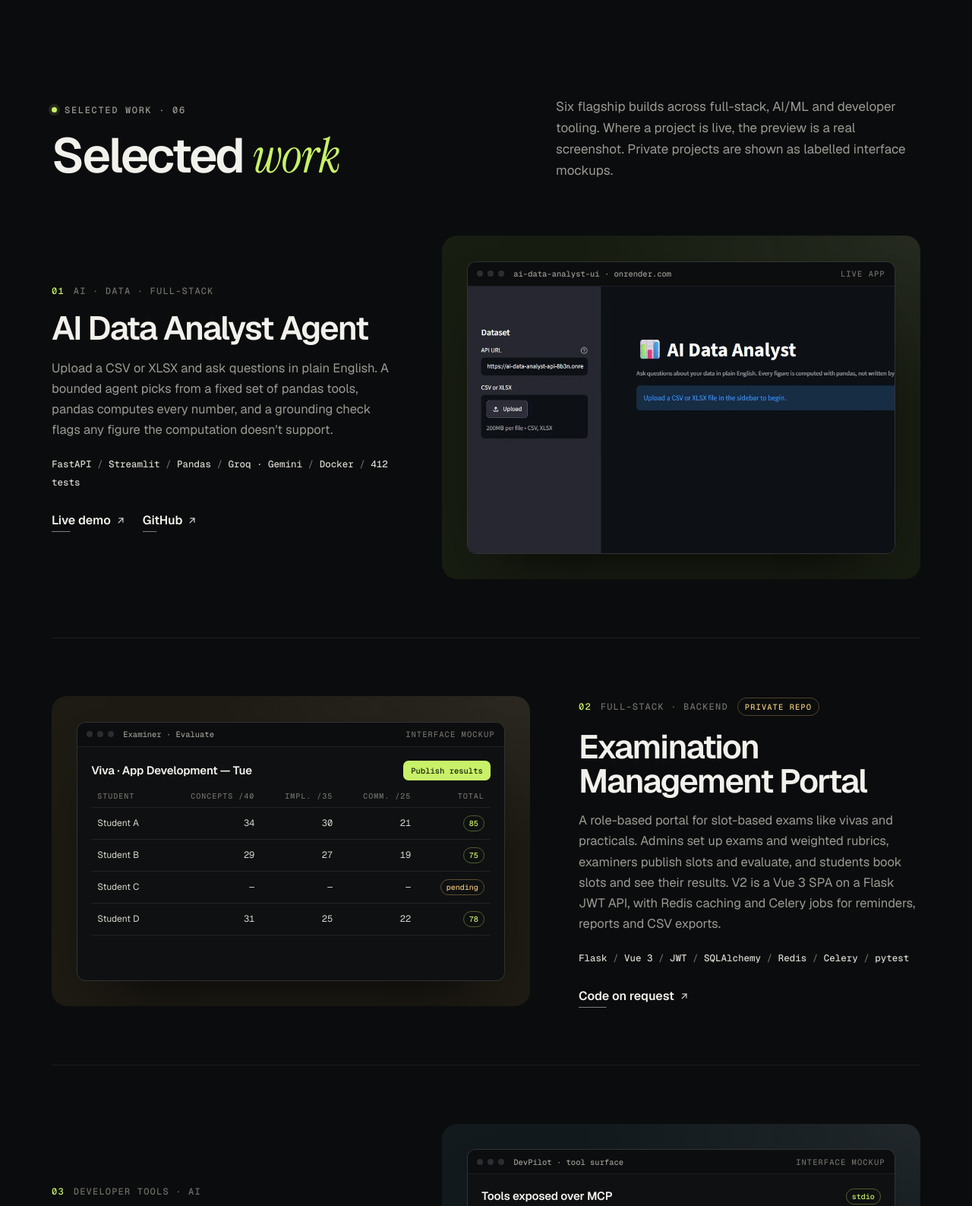
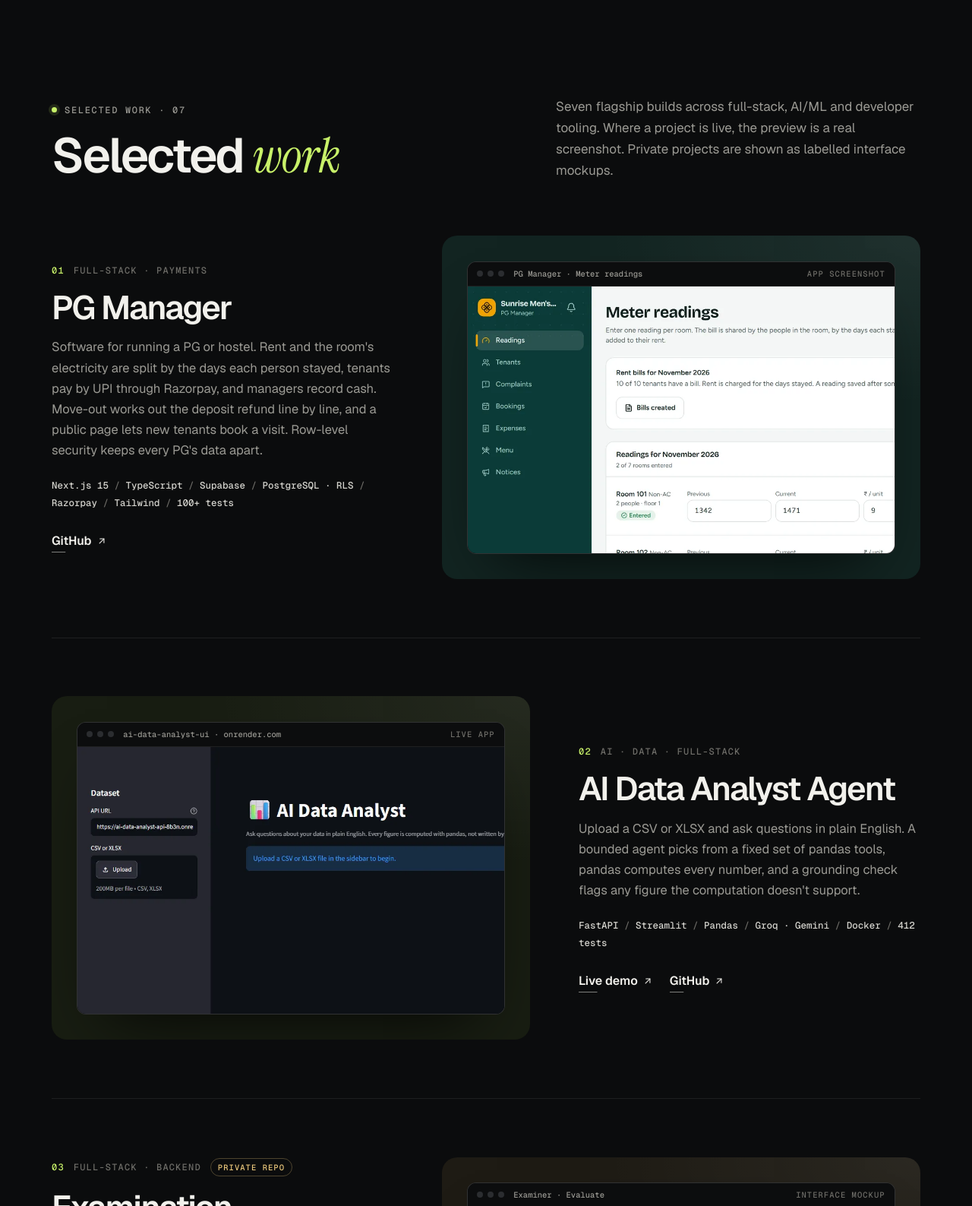
Before and after one commit to KD-kaustubh/KD-kaustubh.github.io, a plain HTML site: page index.html in a window 1280 px wide. Shown: the part 1213-2800 px from the top of the page at 76% size. Drawn offline with nearby package versions, Linux system fonts and the light colour scheme; no server answers.

Commit message:
add pg manager and brain atlas to portfolio

```diff
--- a/index.html
+++ b/index.html
@@ -410,7 +410,7 @@ pre.code{margin:0;padding:12px 14px;font:400 11.5px/1.7 var(--mono);color:var(--
       <div class="hero-copy">
         <span class="kicker" data-reveal>Software Developer · Full-Stack &amp; AI/ML</span>
         <h1 data-reveal style="--rd:80ms">I build software<br>that <span class="serif">ships.</span></h1>
-        <p class="hero-sub" data-reveal style="--rd:160ms">I build full-stack web applications, LLM agents and data products, from Flask and FastAPI backends to Vue front ends and deployed AI tools.</p>
+        <p class="hero-sub" data-reveal style="--rd:160ms">I build full-stack web applications, LLM agents and data products, from Flask, FastAPI and Next.js backends to Vue and React front ends and deployed AI tools.</p>
         <div class="hero-cta" data-reveal style="--rd:240ms">
           <a class="btn btn-lime" href="#work">View selected work
             <svg class="i" viewBox="0 0 24 24"><path d="M5 12h14"/><path d="m12 5 7 7-7 7"/></svg>
@@ -574,16 +574,35 @@ answer = llm.explain(result)
     <div class="wrap">
       <div class="sec-head">
         <div>
-          <span class="kicker" data-reveal>Selected work · 06</span>
+          <span class="kicker" data-reveal>Selected work · 07</span>
           <h2 data-reveal style="--rd:80ms">Selected <span class="serif">work</span></h2>
         </div>
-        <p data-reveal style="--rd:160ms">Six flagship builds across full-stack, AI/ML and developer tooling. Where a project is live, the preview is a real screenshot. Private projects are shown as labelled interface mockups.</p>
+        <p data-reveal style="--rd:160ms">Seven flagship builds across full-stack, AI/ML and developer tooling. Where a project is live, the preview is a real screenshot. Private projects are shown as labelled interface mockups.</p>
       </div>
 
       <!-- 01 -->
       <article class="work">
         <div class="work-copy" data-reveal>
-          <div class="work-idx"><b>01</b>AI · Data · Full-Stack</div>
+          <div class="work-idx"><b>01</b>Full-Stack · Payments</div>
+          <h3>PG Manager</h3>
+          <p>Software for running a PG or hostel. Rent and the room's electricity are split by the days each person stayed, tenants pay by UPI through Razorpay, and managers record cash. Move-out works out the deposit refund line by line, and a public page lets new tenants book a visit. Row-level security keeps every PG's data apart.</p>
+          <div class="labels"><span>Next.js 15</span><span>TypeScript</span><span>Supabase</span><span>PostgreSQL · RLS</span><span>Razorpay</span><span>Tailwind</span><span>100+ tests</span></div>
+          <div class="work-links">
+            <a class="ulink" href="https://github.com/KD-kaustubh/pg-manager" target="_blank" rel="noopener">GitHub <svg class="i" viewBox="0 0 24 24"><path d="M7 17 17 7"/><path d="M8 7h9v9"/></svg></a>
+          </div>
+        </div>
+        <div class="mat" style="--tint:#122421;--rd:120ms" data-reveal>
+          <div class="frame">
+            <div class="frame-bar"><span class="dots" aria-hidden="true"><i></i><i></i><i></i></span>PG Manager · Meter readings<em>App screenshot</em></div>
+            <div class="frame-shot zoom"><img src="assets/shots/pg-manager.webp" width="1440" height="900" loading="lazy" decoding="async" alt="Screenshot of PG Manager's meter readings screen: each room's previous and current reading, the rate per unit, and the electricity bill split between the people who stayed that month"></div>
+          </div>
+        </div>
+      </article>
+
+      <!-- 02 -->
+      <article class="work flip">
+        <div class="work-copy" data-reveal>
+          <div class="work-idx"><b>02</b>AI · Data · Full-Stack</div>
           <h3>AI Data Analyst Agent</h3>
           <p>Upload a CSV or XLSX and ask questions in plain English. A bounded agent picks from a fixed set of pandas tools, pandas computes every number, and a grounding check flags any figure the computation doesn't support.</p>
           <div class="labels"><span>FastAPI</span><span>Streamlit</span><span>Pandas</span><span>Groq · Gemini</span><span>Docker</span><span>412 tests</span></div>
@@ -600,10 +619,10 @@ answer = llm.explain(result)
         </div>
       </article>
 
-      <!-- 02 -->
-      <article class="work flip">
+      <!-- 03 -->
+      <article class="work">
         <div class="work-copy" data-reveal>
-          <div class="work-idx"><b>02</b>Full-Stack · Backend <span class="badge badge-private">Private repo</span></div>
+          <div class="work-idx"><b>03</b>Full-Stack · Backend <span class="badge badge-private">Private repo</span></div>
           <h3>Examination Management Portal</h3>
           <p>A role-based portal for slot-based exams like vivas and practicals. Admins set up exams and weighted rubrics, examiners publish slots and evaluate, and students book slots and see their results. V2 is a Vue 3 SPA on a Flask JWT API, with Redis caching and Celery jobs for reminders, reports and CSV exports.</p>
           <div class="labels"><span>Flask</span><span>Vue 3</span><span>JWT</span><span>SQLAlchemy</span><span>Redis</span><span>Celery</span><span>pytest</span></div>
@@ -630,10 +649,10 @@ answer = llm.explain(result)
         </div>
       </article>
 
-      <!-- 03 -->
-      <article class="work">
+      <!-- 04 -->
+      <article class="work flip">
         <div class="work-copy" data-reveal>
-          <div class="work-idx"><b>03</b>Developer tools · AI</div>
+          <div class="work-idx"><b>04</b>Developer tools · AI</div>
           <h3>DevPilot MCP</h3>
           <p>An MCP server that gives an AI model structured, security-conscious access to a repository. It can read and search code, inspect Git and GitHub, gather evidence for questions, apply and revert patches you supply, and run the tests. The optional DevPilot Studio UI shows every tool call live.</p>
           <div class="labels"><span>Python</span><span>MCP</span><span>GitHub API</span><span>pytest</span><span>CI</span></div>
@@ -659,10 +678,10 @@ answer = llm.explain(result)
         </div>
       </article>
 
-      <!-- 04 -->
-      <article class="work flip">
+      <!-- 05 -->
+      <article class="work">
         <div class="work-copy" data-reveal>
-          <div class="work-idx"><b>04</b>MLOps · LLMOps · Backend <span class="badge badge-private">Private repo</span></div>
+          <div class="work-idx"><b>05</b>MLOps · LLMOps · Backend <span class="badge badge-private">Private repo</span></div>
           <h3>GenOps AI</h3>
           <p>A single control plane for ML and LLM workloads in production. It includes a model registry with MLflow lineage, performance and drift monitoring, and LLM request and response evaluation, with latency, errors and cost broken down by model, prompt and team.</p>
           <div class="labels"><span>FastAPI</span><span>PostgreSQL</span><span>MLflow</span><span>Prometheus</span><span>Docker Compose</span></div>
@@ -699,10 +718,10 @@ answer = llm.explain(result)
         </div>
       </article>
 
-      <!-- 05 -->
-      <article class="work">
+      <!-- 06 -->
+      <article class="work flip">
         <div class="work-copy" data-reveal>
-          <div class="work-idx"><b>05</b>AI · RAG</div>
+          <div class="work-idx"><b>06</b>AI · RAG</div>
           <h3>IITM BS Degree Assistant</h3>
           <p>A RAG chatbot for IIT Madras BS students, answering from the Sep 2026 grading document, the latest student handbook and the course documents. An LLM router sends each question to the right course documents or a ChromaDB search, so it can give this term's exam dates and grading formulas for all 57 courses. Answers stay grounded in the sources, follow-up questions work, and it falls back automatically across OpenAI, Gemini and Groq.</p>
           <div class="labels"><span>Python</span><span>LangChain</span><span>ChromaDB</span><span>OpenAI · Gemini · Groq</span><span>Streamlit</span></div>
@@ -719,10 +738,10 @@ answer = llm.explain(result)
         </div>
       </article>
 
-      <!-- 06 -->
-      <article class="work flip">
+      <!-- 07 -->
+      <article class="work">
         <div class="work-copy" data-reveal>
-          <div class="work-idx"><b>06</b>Data · SQL · Analytics</div>
+          <div class="work-idx"><b>07</b>Data · SQL · Analytics</div>
           <h3>Olist Sales Analytics Dashboard</h3>
           <p>An interactive analytics dashboard over the Olist Brazilian e-commerce dataset: 100k+ orders from 2016–2018 across six related tables, joined in PostgreSQL. It covers revenue trends, delivery status, top categories and payment methods.</p>
           <div class="labels"><span>Python</span><span>SQL</span><span>PostgreSQL</span><span>SQLAlchemy</span><span>Plotly Dash</span><span>Render</span></div>
@@ -746,13 +765,13 @@ answer = llm.explain(result)
     <div class="wrap">
       <div class="arch-head">
         <div>
-          <span class="kicker" data-reveal>Archive · 18 projects in total</span>
+          <span class="kicker" data-reveal>Archive · 20 projects in total</span>
           <h2 data-reveal style="--rd:80ms" class="mt">Everything <span class="serif">else</span></h2>
         </div>
         <div class="tabs" role="group" aria-label="Filter projects" data-reveal style="--rd:160ms">
-          <button class="tab is-active" type="button" data-filter="all" aria-pressed="true">All <span>12</span></button>
+          <button class="tab is-active" type="button" data-filter="all" aria-pressed="true">All <span>13</span></button>
           <button class="tab" type="button" data-filter="ai" aria-pressed="false">AI &amp; LLM <span>3</span></button>
-          <button class="tab" type="button" data-filter="web" aria-pressed="false">Full-Stack &amp; Backend <span>4</span></button>
+          <button class="tab" type="button" data-filter="web" aria-pressed="false">Full-Stack &amp; Backend <span>5</span></button>
           <button class="tab" type="button" data-filter="data" aria-pressed="false">Data &amp; ML <span>5</span></button>
         </div>
       </div>
@@ -782,6 +801,11 @@ answer = llm.explain(result)
           <div><h4>Quiz Master <span class="badge badge-live"><i></i>Live</span></h4><p>Quiz platform for admins and students with timed, scheduled quizzes, score tracking and analytics. Protected with CSRF tokens and hashed passwords.</p></div>
           <div class="labels"><span>Flask</span><span>SQLAlchemy</span><span>Jinja2</span><span>Matplotlib</span></div>
           <div class="proj-links"><a class="ulink" href="https://quizmaster-application.onrender.com" target="_blank" rel="noopener">Live</a><a class="ulink" href="https://github.com/KD-kaustubh/Quizmaster_Application" target="_blank" rel="noopener">GitHub</a></div>
+        </article>
+        <article class="proj" data-cat="web">
+          <div><h4>Brain Atlas</h4><p>An interactive 3D atlas of the human brain. Take it apart into 139 selectable structures across 9 regions, hover to name what is under the pointer, and search 308 named concepts.</p></div>
+          <div class="labels"><span>React</span><span>Three.js</span><span>TypeScript</span><span>shadcn/ui</span></div>
+          <div class="proj-links"><a class="ulink" href="https://brain-atlas-ivory.vercel.app/" target="_blank" rel="noopener">Live</a><a class="ulink" href="https://github.com/KD-kaustubh/BRAIN-ATLAS" target="_blank" rel="noopener">GitHub</a></div>
         </article>
         <article class="proj" data-cat="web">
           <div><h4>LLM API Gateway</h4><p>One authenticated, rate-limited API in front of Groq and Gemini, with retries, response caching, usage tracking and Prometheus metrics, shipped in a hardened Docker image.</p></div>
@@ -870,9 +894,9 @@ answer = llm.explain(result)
       <div class="stack-cols">
         <div data-reveal><h3>Languages &amp; Data</h3><ul><li>Python</li><li>SQL</li><li>JavaScript</li><li>TypeScript</li><li>Pandas</li><li>NumPy</li><li>scikit-learn</li></ul></div>
         <div data-reveal style="--rd:70ms"><h3>ML &amp; AI</h3><ul><li>XGBoost</li><li>TensorFlow · Keras</li><li>OpenCV</li><li>LangChain</li><li>FAISS · ChromaDB</li><li>OpenAI · Gemini · Groq</li><li>MCP</li></ul></div>
-        <div data-reveal style="--rd:140ms"><h3>Backend &amp; APIs</h3><ul><li>FastAPI</li><li>Flask</li><li>REST APIs</li><li>SQLAlchemy</li><li>Pydantic</li><li>Celery · Redis</li><li>JWT</li></ul></div>
-        <div data-reveal style="--rd:210ms"><h3>Frontend</h3><ul><li>Vue.js</li><li>React · Next.js</li><li>Streamlit</li><li>Bootstrap</li><li>HTML / CSS</li></ul></div>
-        <div data-reveal style="--rd:280ms"><h3>Data &amp; Infra</h3><ul><li>PostgreSQL</li><li>SQLite</li><li>Docker</li><li>Git · GitHub Actions</li><li>Render · Vercel</li><li>MLflow</li><li>Prometheus</li></ul></div>
+        <div data-reveal style="--rd:140ms"><h3>Backend &amp; APIs</h3><ul><li>FastAPI</li><li>Flask</li><li>REST APIs</li><li>SQLAlchemy</li><li>Pydantic</li><li>Celery · Redis</li><li>JWT</li><li>Razorpay</li></ul></div>
+        <div data-reveal style="--rd:210ms"><h3>Frontend</h3><ul><li>Vue.js</li><li>React · Next.js</li><li>Tailwind CSS</li><li>Streamlit</li><li>Bootstrap</li><li>HTML / CSS</li></ul></div>
+        <div data-reveal style="--rd:280ms"><h3>Data &amp; Infra</h3><ul><li>PostgreSQL</li><li>Supabase</li><li>SQLite</li><li>Docker</li><li>Git · GitHub Actions</li><li>Render · Vercel</li><li>MLflow</li><li>Prometheus</li></ul></div>
       </div>
     </div>
   </section>
```
Also changed, not shown: assets/shots/pg-manager.webp (added).
